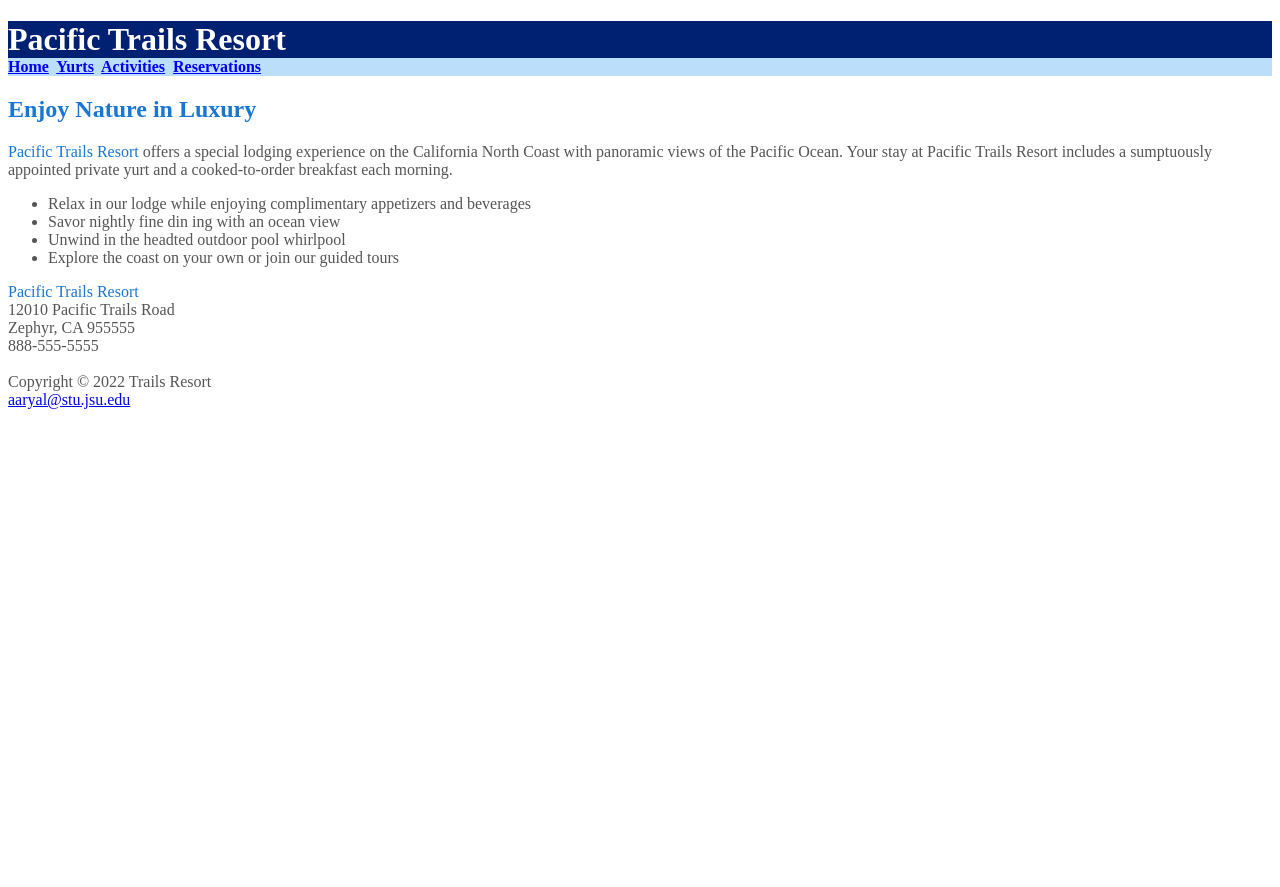
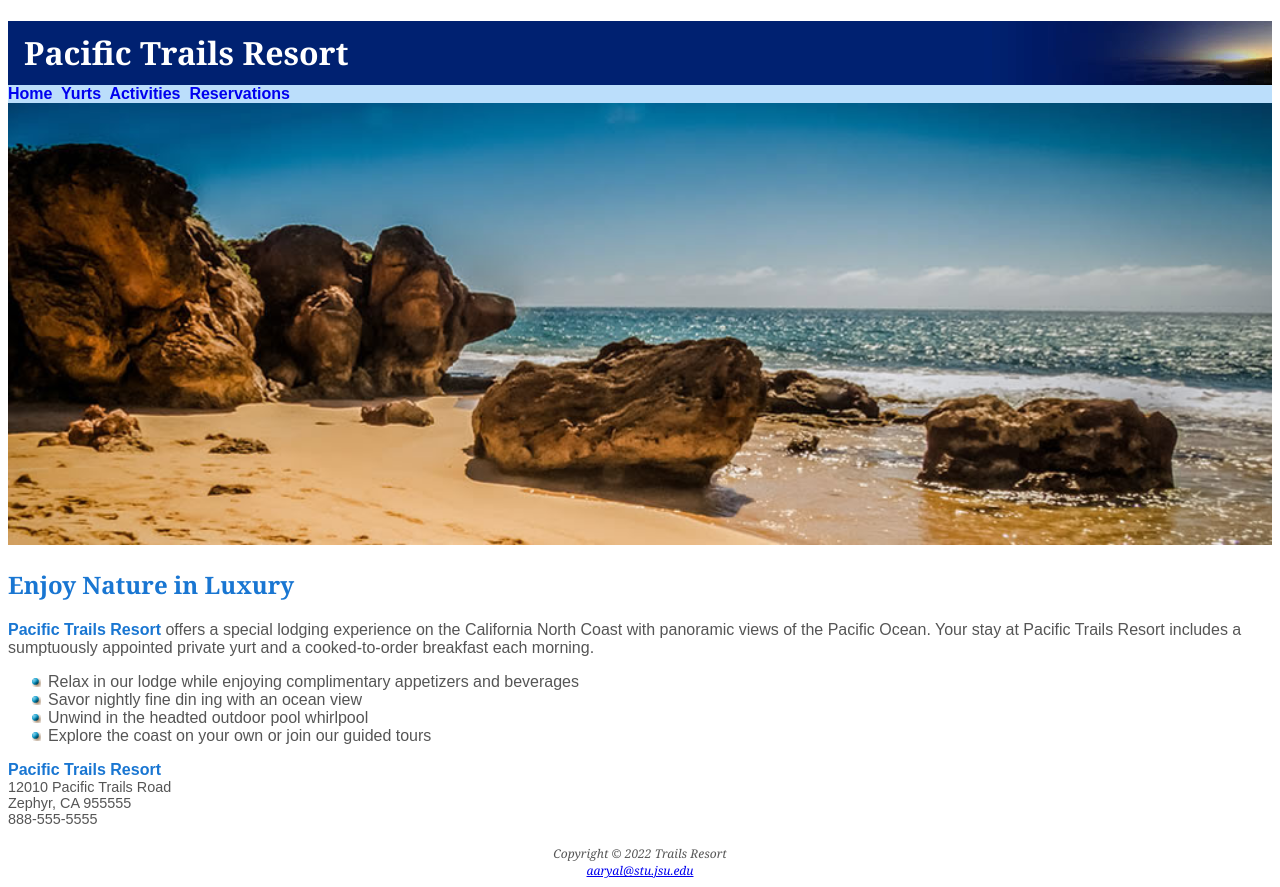
Before and after one commit to karuifeather/pacific-trails, a plain HTML site: page index.html in a window 1280 px wide. Before the commit the page ends 800 px from the top, so only its background shows below. Drawn offline with Linux system fonts and the light colour scheme.

Commit message:
ch5 update

```diff
--- a/index.html
+++ b/index.html
@@ -9,13 +9,16 @@
     <header>
       <h1>Pacific Trails Resort</h1>
     </header>
+
     <nav>
-      <b>
-        <a href="index.html">Home</a>&nbsp; <a href="yurts.html">Yurts</a>&nbsp;
-        <a href="activities.html">Activities</a>&nbsp;
-        <a href="reservations.html">Reservations</a>
-      </b>
+      <a href="index.html">Home</a>&nbsp; <a href="yurts.html">Yurts</a>&nbsp;
+      <a href="activities.html">Activities</a>&nbsp;
+      <a href="reservations.html">Reservations</a>
     </nav>
+
+    <div>
+      <img src="coast.jpg" alt="Image of a Coast" width="100%" height="100%" />
+    </div>
 
     <main>
       <h2>Enjoy Nature in Luxury</h2>
--- a/pacific.css
+++ b/pacific.css
@@ -5,12 +5,17 @@
 
   --text-color-dt: #002171;
   --text-color-h2: #1976d2;
+  --text-color-h3: #000033;
   --text-color-gray-dark: #555;
   --text-color-header: #fff;
   --text-color-resort: #1976d2;
+
+  --font-primary: 'Arial', 'Helvetica', sans-serif;
+  --font-secondary: 'Georgia', 'Times New Roman', serif;
 }
 
 body {
+  font-family: var(--font-primary);
   background-color: var(--background-color-white);
   color: var(--text-color-gray-dark);
 }
@@ -18,24 +23,57 @@ body {
 header {
   background-color: var(--background-color-header);
   color: var(--text-color-header);
+  background-image: url('sunset.jpg');
+  background-repeat: no-repeat;
+  background-position: right;
+  line-height: 400%;
+  text-indent: 1em;
 }
 
 nav {
   background-color: var(--background-color-nav);
+  font-weight: bold;
+
+  a {
+    text-decoration: none;
+  }
 }
 
 h1 {
+  font-family: var(--font-secondary);
   margin-bottom: 0;
 }
 
 h2 {
+  font-family: var(--font-secondary);
   color: var(--text-color-h2);
+}
+
+h3 {
+  font-family: var(--font-secondary);
+  color: var(--text-color-h3);
+}
+
+ul {
+  list-style-image: url('marker.gif');
 }
 
 dt {
   color: var(--text-color-dt);
 }
 
+footer {
+  font-size: 75%;
+  font-style: italic;
+  text-align: center;
+  font-family: var(--font-secondary);
+}
+
 .resort {
   color: var(--text-color-resort);
+  font-weight: bold;
 }
+
+#contact {
+  font-size: 90%;
+}
```
Also changed, not shown: activities.html (added, +48 -0 lines), yurts.html (+8 -5 lines), coast.jpg (added), favicon.ico (added), marker.gif (added), sunset.jpg (added), trail.jpg (added), yurt.jpg (added).
